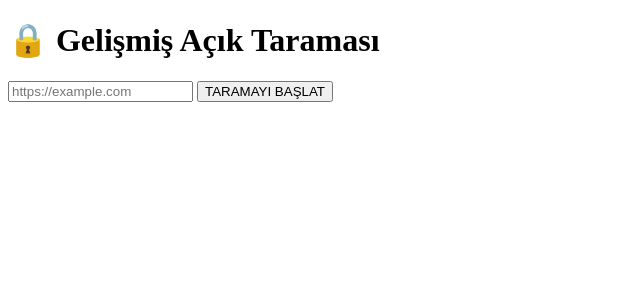
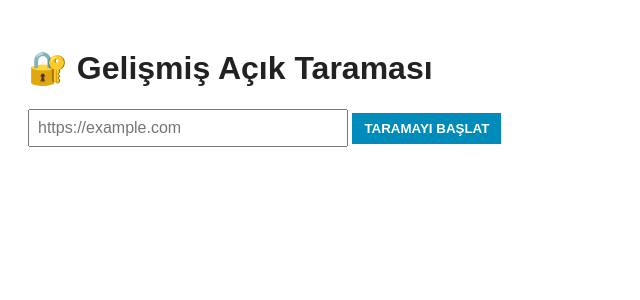
Before and after one commit to PoyrazYare156/Tht-sql, a FastAPI app: page / in a window 1280 px wide. Shown: the top 300 px of the page, without its empty margins (0-640 px from the left). Run offline with FastAPI, Linux system fonts and the light colour scheme.

Commit message:
Update advanced.html

```diff
--- a/templates/advanced.html
+++ b/templates/advanced.html
@@ -1,15 +1,65 @@
-
 <!DOCTYPE html>
 <html lang="tr">
 <head>
   <meta charset="UTF-8">
-  <title>Gelişmiş Güvenlik Taraması</title>
+  <title>Gelişmiş Açık Taraması</title>
   <script src="/static/app.js" defer></script>
+  <style>
+    body {
+      font-family: Arial, sans-serif;
+      padding: 20px;
+    }
+
+    h1 {
+      color: #222;
+    }
+
+    #targetUrl {
+      width: 300px;
+      padding: 8px;
+      font-size: 16px;
+    }
+
+    button {
+      padding: 8px 12px;
+      font-weight: bold;
+      background-color: #008cba;
+      color: white;
+      border: none;
+      cursor: pointer;
+    }
+
+    .result-box {
+      margin-top: 20px;
+    }
+
+    .vuln-item {
+      margin-bottom: 15px;
+      padding: 10px;
+      border-radius: 5px;
+    }
+
+    .safe {
+      background-color: #e0ffe0;
+      border: 1px solid #4CAF50;
+    }
+
+    .vulnerable {
+      background-color: #ffe0e0;
+      border: 1px solid #f44336;
+    }
+
+    .not-detected {
+      background-color: #ffffcc;
+      border: 1px solid #ffc107;
+    }
+  </style>
 </head>
 <body>
-  <h1>🔒 Gelişmiş Açık Taraması</h1>
+  <h1>🔐 Gelişmiş Açık Taraması</h1>
   <input type="text" id="targetUrl" placeholder="https://example.com">
   <button onclick="scanVulnerabilities()">TARAMAYI BAŞLAT</button>
-  <div id="vulnResults"></div>
+
+  <div id="vulnResults" class="result-box"></div>
 </body>
 </html>
```
